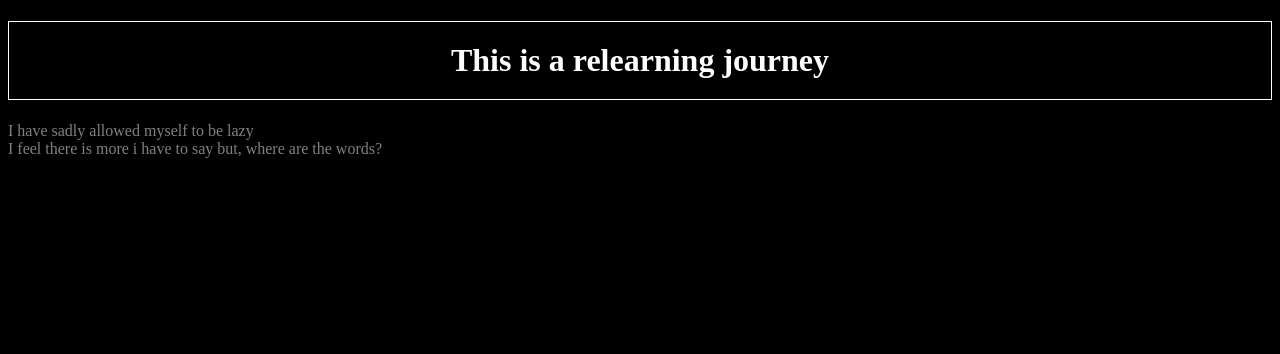
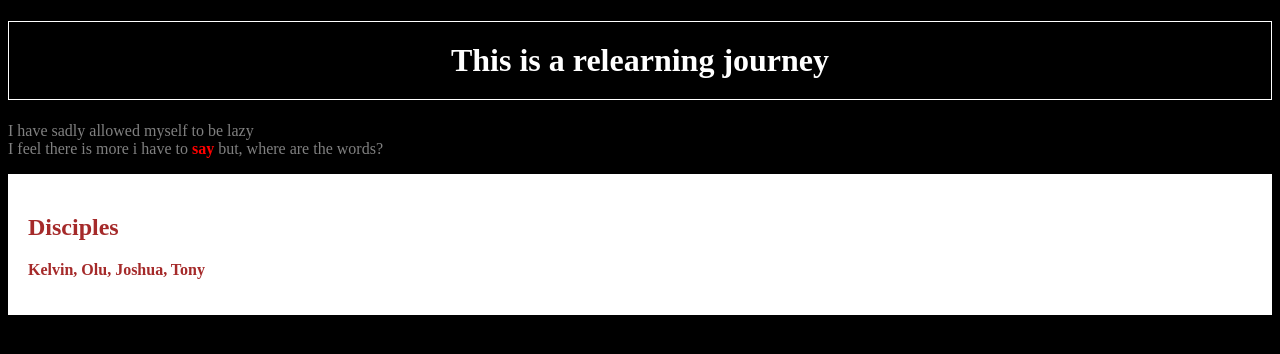
Before and after one commit to Agboso/MyCallSample, a plain HTML site: page new/new.html in a window 1280 px wide. Drawn offline with Linux system fonts and the light colour scheme.

Commit message:
Addition

```diff
--- a/new/new.html
+++ b/new/new.html
@@ -3,6 +3,13 @@
 <title>
 </title>
  </head>
+ <style>
+ .city {
+   background-color:white;
+   color:brown;
+   font-family:veranda; font-weight:bold;
+   padding:20px;
+ } </style>
  <style>
  body {background-color:black}
  h1 {border: 1px solid white;
@@ -11,6 +18,7 @@
 <body>
   <h1 style="color:white;", align="center">This is a relearning journey</h1>
   <p style="color:grey"> I have sadly allowed myself to be lazy</br>
-  I feel there is more i have to say but, where are the words?</p>
+  I feel there is more i have to <span style="color:red;font-weight:bold;">say</span> but, where are the words?</p>
+<div class="city"> <h2>Disciples</h2> <p> Kelvin, Olu, Joshua, Tony</p> </div>
 </body>
  </html>
```
